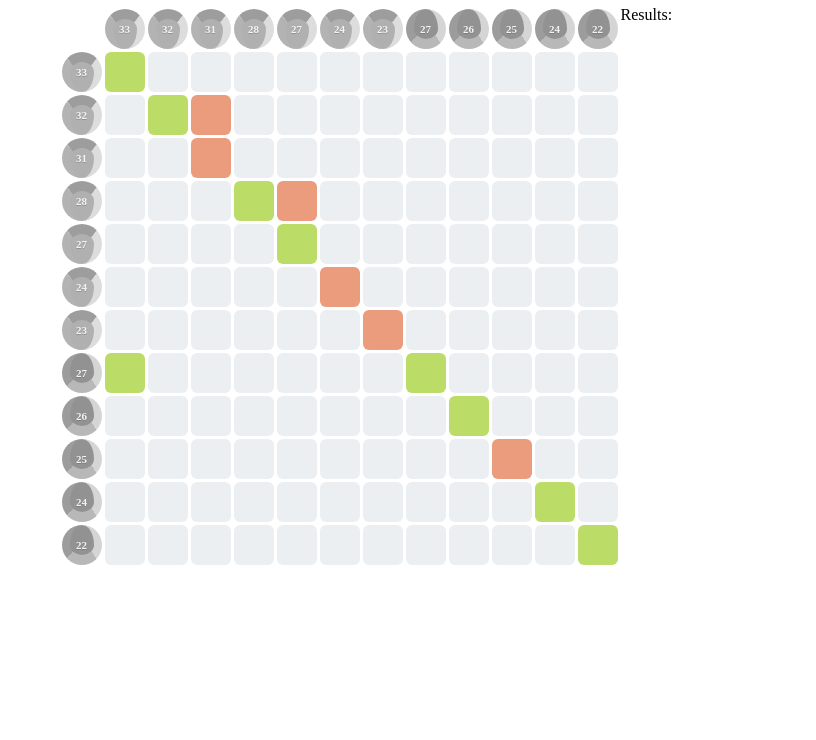
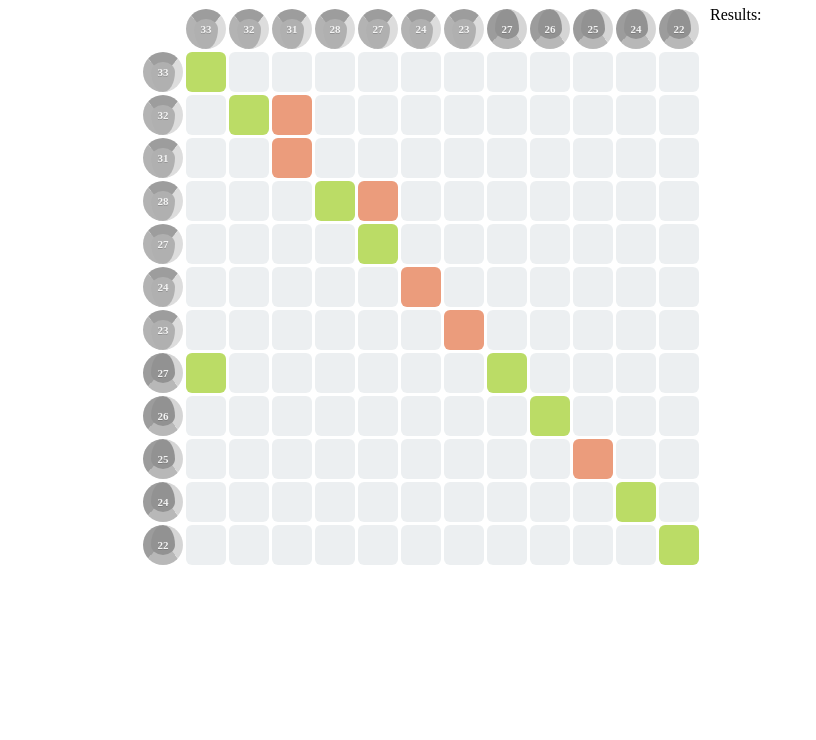
Before and after one commit to michelle/peerjs-status, a plain HTML site: page index.html in a window 1280 px wide. Shown: the part 60-800 px from the top of the page, without its empty margins (0-816 px from the left). Drawn offline with Linux system fonts and the light colour scheme.

Commit message:
Better positioning on page

```diff
--- a/css/status.css
+++ b/css/status.css
@@ -4,15 +4,38 @@ body {
 }
 
 h1 {
+  text-align: center;
 }
 
 #content {
+
+}
+
+.details {
+  position: absolute;
+  right: 0px;
+  left: 570px;
+  min-width: 200px;
+  height: 570px;
+  overflow: hidden;
+}
+
+.tests {
+  position: relative;
+  width: 100%;
+  max-width: 1000px;
+  margin: 0 auto;
+}
+
+.chart {
+  width: 570px;
+
 }
 
 table {
-  margin-left: 4%;
   border-spacing: 3px;
   float: left;
+  display: inline-block;
 }
 
 td {
--- a/js/status.js
+++ b/js/status.js
@@ -152,6 +152,7 @@ var TestChart = React.createClass({displayName: 'TestChart',
     }, this);
 
     return (
+      React.DOM.div( {className:"tests"},
         React.DOM.div( {className:"chart"},
           React.DOM.table(null,
             React.DOM.tr( {className:"client browsers"},
@@ -159,6 +160,7 @@ var TestChart = React.createClass({displayName: 'TestChart',
               clientBrowsers
             ),
             results
+          )
         ),
         TestDetails( {data:this.state.selectedResult} )
       )
--- a/jsx/status.js
+++ b/jsx/status.js
@@ -152,6 +152,7 @@ var TestChart = React.createClass({
     }, this);
 
     return (
+      <div className="tests">
         <div className="chart">
           <table>
             <tr className="client browsers">
@@ -160,6 +161,7 @@ var TestChart = React.createClass({
             </tr>
             {results}
           </table>
+        </div>
         <TestDetails data={this.state.selectedResult} />
       </div>
     );
```
Lines whose indentation alone changed are shown as unchanged.
